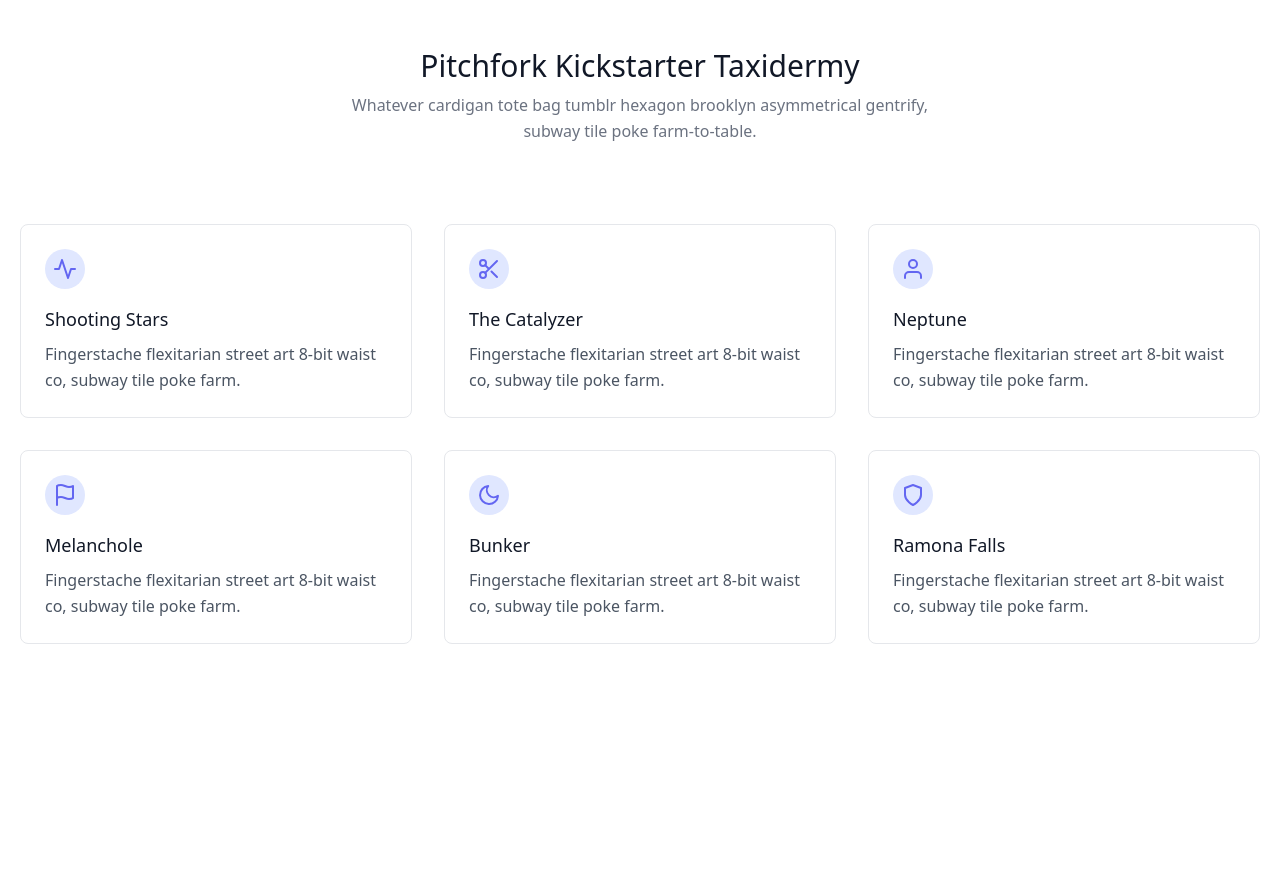
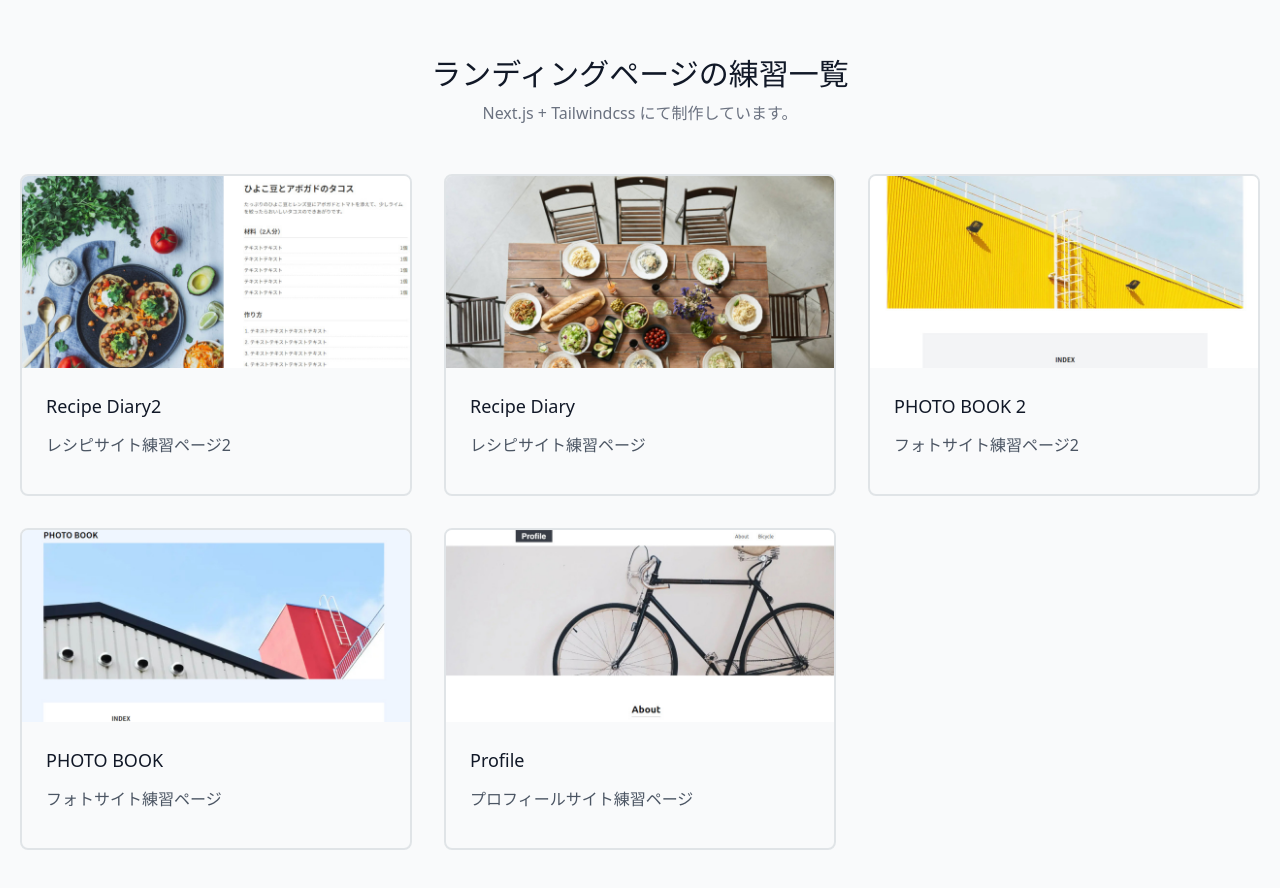
Before and after one commit to harutaka/tailwind_lp_collection, a Next.js app: page / in a window 1280 px wide. Shown: the top 888 px of the page. Before the commit the page ends 800 px from the top, so only its background shows below. Built offline with nearby package versions, Linux system fonts and the light colour scheme.

Commit message:
トップページ追加

```diff
--- a/src/pages/index.tsx
+++ b/src/pages/index.tsx
@@ -1,159 +1,89 @@
 import type { NextPage } from "next"
 import Head from "next/head"
+import Image from "next/image"
 
 const Home: NextPage = () => {
   return (
-    <>
+    <div className="py-2 min-h-screen bg-gray-50">
       <Head>
-        <title>Create Next App</title>
+        <title>ランディングページの練習一覧</title>
         <link rel="icon" href="/favicon.ico" />
       </Head>
 
+      <div className="container px-5 pt-12 mx-auto">
+        <div className="flex flex-col flex-wrap items-center w-full text-center">
+          <h1 className="mb-2 text-2xl sm:text-3xl font-medium text-gray-900">ランディングページの練習一覧</h1>
+          <p className="w-full lg:w-1/2 leading-relaxed text-gray-500">Next.js + Tailwindcss にて制作しています。</p>
+        </div>
+      </div>
+
       <section className="text-gray-600">
         <div className="container py-12 px-5 mx-auto">
-          <div className="flex flex-col flex-wrap items-center mb-20 w-full text-center">
-            <h1 className="mb-2 text-2xl sm:text-3xl font-medium text-gray-900">
-              Pitchfork Kickstarter Taxidermy
-            </h1>
-            <p className="w-full lg:w-1/2 leading-relaxed text-gray-500">
-              Whatever cardigan tote bag tumblr hexagon brooklyn asymmetrical gentrify, subway tile poke farm-to-table.
-            </p>
-          </div>
-
           <div className="flex flex-wrap -m-4">
-            <div className="p-4 md:w-1/2 xl:w-1/3">
-              <div className="p-6 hover:bg-gray-100 rounded-lg border border-gray-200 cursor-pointer">
-                <div className="inline-flex justify-center items-center mb-4 w-10 h-10 text-indigo-500 bg-indigo-100 rounded-full">
-                  <svg
-                    fill="none"
-                    stroke="currentColor"
-                    strokeLinecap="round"
-                    strokeLinejoin="round"
-                    strokeWidth="2"
-                    className="w-6 h-6"
-                    viewBox="0 0 24 24"
-                  >
-                    <path d="M22 12h-4l-3 9L9 3l-3 9H2"></path>
-                  </svg>
+            {/* 各LPカードここから */}
+            <div className="p-4 md:w-1/3">
+              <div className="overflow-hidden h-full rounded-lg border-2 border-gray-300 border-opacity-60">
+                <div className="relative w-full md:h-36 lg:h-48">
+                  <Image src="/img/t05/summary.jpg" alt="profile" layout="fill" objectFit="cover" />
                 </div>
-                <h2 className="mb-2 text-lg font-medium text-gray-900">Shooting Stars</h2>
-                <p className="text-base leading-relaxed">
-                  Fingerstache flexitarian street art 8-bit waist co, subway tile poke farm.
-                </p>
+                <div className="p-6">
+                  <h1 className="mb-3 text-lg font-medium text-gray-900">Recipe Diary2</h1>
+                  <p className="mb-3 leading-relaxed">レシピサイト練習ページ2</p>
+                </div>
               </div>
             </div>
-            <div className="p-4 md:w-1/2 xl:w-1/3">
-              <div className="p-6 rounded-lg border border-gray-200">
-                <div className="inline-flex justify-center items-center mb-4 w-10 h-10 text-indigo-500 bg-indigo-100 rounded-full">
-                  <svg
-                    fill="none"
-                    stroke="currentColor"
-                    strokeLinecap="round"
-                    strokeLinejoin="round"
-                    strokeWidth="2"
-                    className="w-6 h-6"
-                    viewBox="0 0 24 24"
-                  >
-                    <circle cx="6" cy="6" r="3"></circle>
-                    <circle cx="6" cy="18" r="3"></circle>
-                    <path d="M20 4L8.12 15.88M14.47 14.48L20 20M8.12 8.12L12 12"></path>
-                  </svg>
+
+            <div className="p-4 md:w-1/3">
+              <div className="overflow-hidden h-full rounded-lg border-2 border-gray-300 border-opacity-60">
+                <div className="relative w-full md:h-36 lg:h-48">
+                  <Image src="/img/t04/summary.jpg" alt="profile" layout="fill" objectFit="cover" />
                 </div>
-                <h2 className="mb-2 text-lg font-medium text-gray-900">The Catalyzer</h2>
-                <p className="text-base leading-relaxed">
-                  Fingerstache flexitarian street art 8-bit waist co, subway tile poke farm.
-                </p>
+                <div className="p-6">
+                  <h1 className="mb-3 text-lg font-medium text-gray-900">Recipe Diary</h1>
+                  <p className="mb-3 leading-relaxed">レシピサイト練習ページ</p>
+                </div>
               </div>
             </div>
-            <div className="p-4 md:w-1/2 xl:w-1/3">
-              <div className="p-6 rounded-lg border border-gray-200">
-                <div className="inline-flex justify-center items-center mb-4 w-10 h-10 text-indigo-500 bg-indigo-100 rounded-full">
-                  <svg
-                    fill="none"
-                    stroke="currentColor"
-                    strokeLinecap="round"
-                    strokeLinejoin="round"
-                    strokeWidth="2"
-                    className="w-6 h-6"
-                    viewBox="0 0 24 24"
-                  >
-                    <path d="M20 21v-2a4 4 0 00-4-4H8a4 4 0 00-4 4v2"></path>
-                    <circle cx="12" cy="7" r="4"></circle>
-                  </svg>
+
+            <div className="p-4 md:w-1/3">
+              <div className="overflow-hidden h-full rounded-lg border-2 border-gray-300 border-opacity-60">
+                <div className="relative w-full md:h-36 lg:h-48">
+                  <Image src="/img/t03/summary.jpg" alt="profile" layout="fill" objectFit="cover" />
                 </div>
-                <h2 className="mb-2 text-lg font-medium text-gray-900">Neptune</h2>
-                <p className="text-base leading-relaxed">
-                  Fingerstache flexitarian street art 8-bit waist co, subway tile poke farm.
-                </p>
+                <div className="p-6">
+                  <h1 className="mb-3 text-lg font-medium text-gray-900">PHOTO BOOK 2</h1>
+                  <p className="mb-3 leading-relaxed">フォトサイト練習ページ2</p>
+                </div>
               </div>
             </div>
-            <div className="p-4 md:w-1/2 xl:w-1/3">
-              <div className="p-6 rounded-lg border border-gray-200">
-                <div className="inline-flex justify-center items-center mb-4 w-10 h-10 text-indigo-500 bg-indigo-100 rounded-full">
-                  <svg
-                    fill="none"
-                    stroke="currentColor"
-                    strokeLinecap="round"
-                    strokeLinejoin="round"
-                    strokeWidth="2"
-                    className="w-6 h-6"
-                    viewBox="0 0 24 24"
-                  >
-                    <path d="M4 15s1-1 4-1 5 2 8 2 4-1 4-1V3s-1 1-4 1-5-2-8-2-4 1-4 1zM4 22v-7"></path>
-                  </svg>
+
+            <div className="p-4 md:w-1/3">
+              <div className="overflow-hidden h-full rounded-lg border-2 border-gray-300 border-opacity-60">
+                <div className="relative w-full md:h-36 lg:h-48">
+                  <Image src="/img/t02/summary.jpg" alt="profile" layout="fill" objectFit="cover" />
                 </div>
-                <h2 className="mb-2 text-lg font-medium text-gray-900">Melanchole</h2>
-                <p className="text-base leading-relaxed">
-                  Fingerstache flexitarian street art 8-bit waist co, subway tile poke farm.
-                </p>
+                <div className="p-6">
+                  <h1 className="mb-3 text-lg font-medium text-gray-900">PHOTO BOOK</h1>
+                  <p className="mb-3 leading-relaxed">フォトサイト練習ページ</p>
+                </div>
               </div>
             </div>
-            <div className="p-4 md:w-1/2 xl:w-1/3">
-              <div className="p-6 rounded-lg border border-gray-200">
-                <div className="inline-flex justify-center items-center mb-4 w-10 h-10 text-indigo-500 bg-indigo-100 rounded-full">
-                  <svg
-                    fill="none"
-                    stroke="currentColor"
-                    strokeLinecap="round"
-                    strokeLinejoin="round"
-                    strokeWidth="2"
-                    className="w-6 h-6"
-                    viewBox="0 0 24 24"
-                  >
-                    <path d="M21 12.79A9 9 0 1111.21 3 7 7 0 0021 12.79z"></path>
-                  </svg>
+
+            <div className="p-4 md:w-1/3">
+              <div className="overflow-hidden h-full rounded-lg border-2 border-gray-300 border-opacity-60">
+                <div className="relative w-full md:h-36 lg:h-48">
+                  <Image src="/img/t01/summary.jpg" alt="profile" layout="fill" objectFit="cover" />
                 </div>
-                <h2 className="mb-2 text-lg font-medium text-gray-900">Bunker</h2>
-                <p className="text-base leading-relaxed">
-                  Fingerstache flexitarian street art 8-bit waist co, subway tile poke farm.
-                </p>
-              </div>
-            </div>
-            <div className="p-4 md:w-1/2 xl:w-1/3">
-              <div className="p-6 rounded-lg border border-gray-200">
-                <div className="inline-flex justify-center items-center mb-4 w-10 h-10 text-indigo-500 bg-indigo-100 rounded-full">
-                  <svg
-                    fill="none"
-                    stroke="currentColor"
-                    strokeLinecap="round"
-                    strokeLinejoin="round"
-                    strokeWidth="2"
-                    className="w-6 h-6"
-                    viewBox="0 0 24 24"
-                  >
-                    <path d="M12 22s8-4 8-10V5l-8-3-8 3v7c0 6 8 10 8 10z"></path>
-                  </svg>
+                <div className="p-6">
+                  <h1 className="mb-3 text-lg font-medium text-gray-900">Profile</h1>
+                  <p className="mb-3 leading-relaxed">プロフィールサイト練習ページ</p>
                 </div>
-                <h2 className="mb-2 text-lg font-medium text-gray-900">Ramona Falls</h2>
-                <p className="text-base leading-relaxed">
-                  Fingerstache flexitarian street art 8-bit waist co, subway tile poke farm.
-                </p>
               </div>
             </div>
           </div>
         </div>
       </section>
-    </>
+    </div>
   )
 }
 
```
